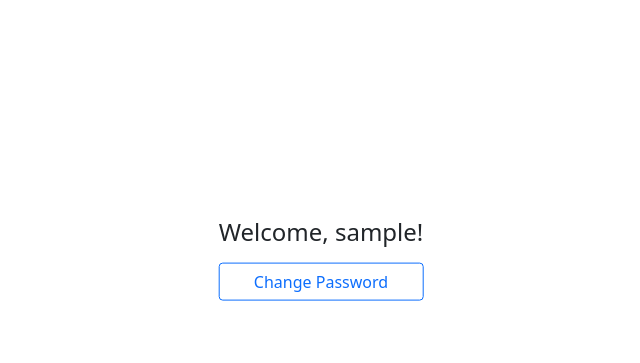
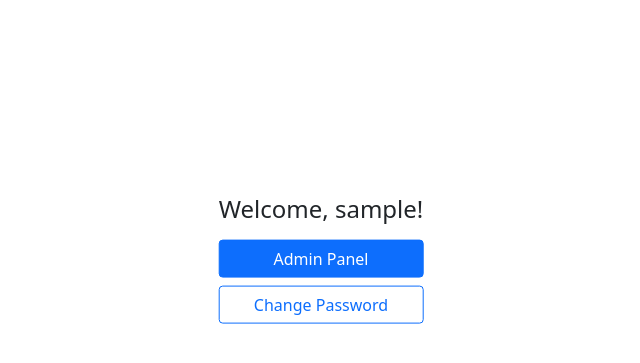
Before and after one commit to Gr0ki/-, a Django app: page /account/ in a window 1280 px wide. Shown: the part 141-504 px from the top of the page, without its empty margins (319-959 px from the left). Run offline with Django 4.2, Linux system fonts and the light colour scheme; the visitor is signed in with stand-in values (Sample User, id 1); some libraries are stand-ins or nearby versions.

Commit message:
Add a link to admin page for staff users.

```diff
--- a/config/urls.py
+++ b/config/urls.py
@@ -17,7 +17,7 @@ from django.contrib import admin
 from django.urls import path, include
 
 urlpatterns = [
-    path('admin/', admin.site.urls),
+    path('admin/', admin.site.urls, name='admin'),
     path('', include('src.home.urls')),
     path('account/', include('src.accounts.urls')),
 
--- a/src/accounts/templates/accounts/account_page.html
+++ b/src/accounts/templates/accounts/account_page.html
@@ -12,6 +12,9 @@
 
     <h4 class="text-center mb-3">Welcome, {{ user.username }}!</h4>
     <div class="d-grid mx-auto">
+        {% if user.is_staff %}
+            <a href="/admin/" class="btn btn btn-primary mb-2">Admin Panel</a>
+        {% endif %}
         <a href="{% url 'change_password' %}" class="btn btn-outline-primary">Change Password</a>
     </div>
 
```
